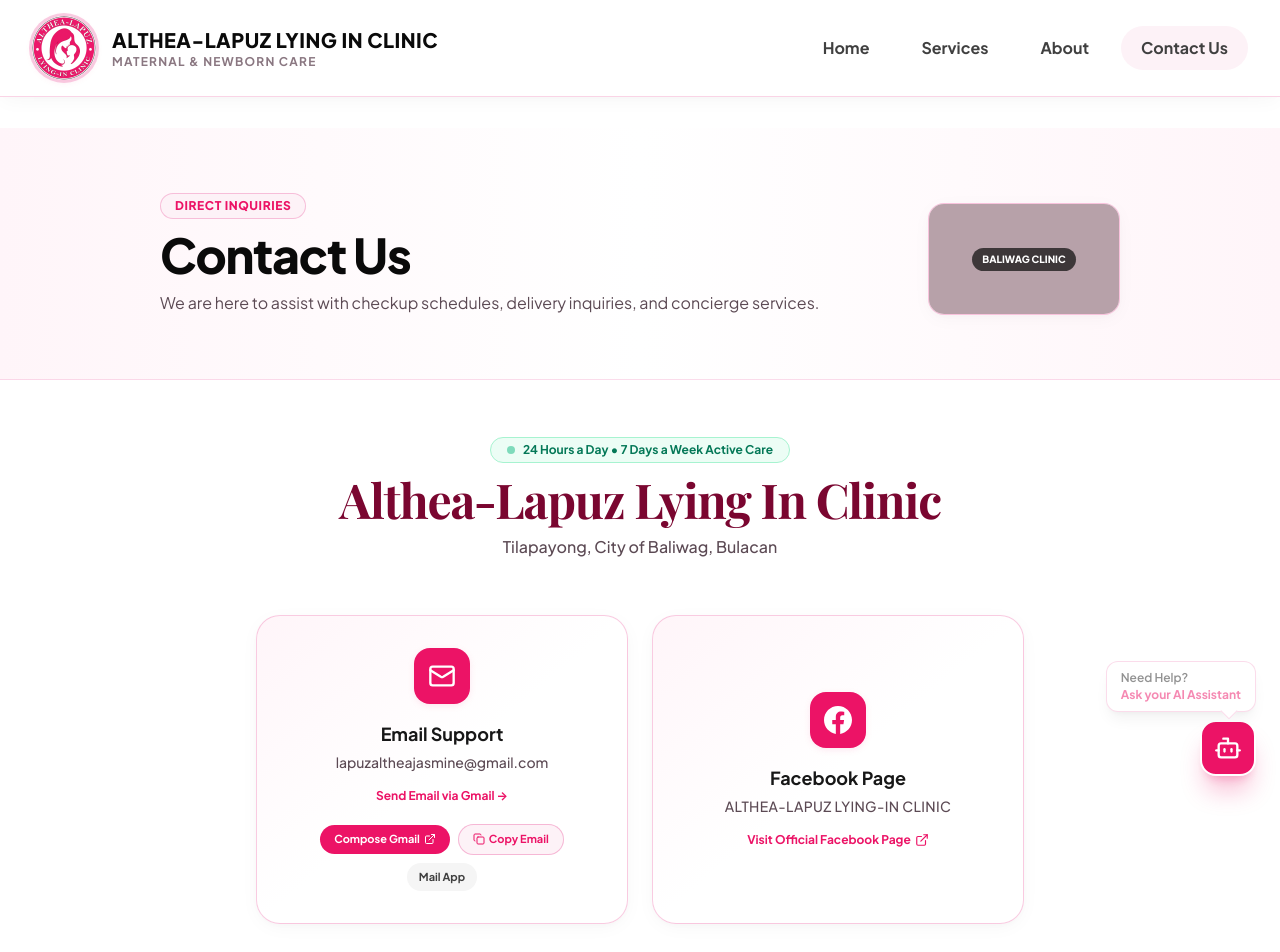
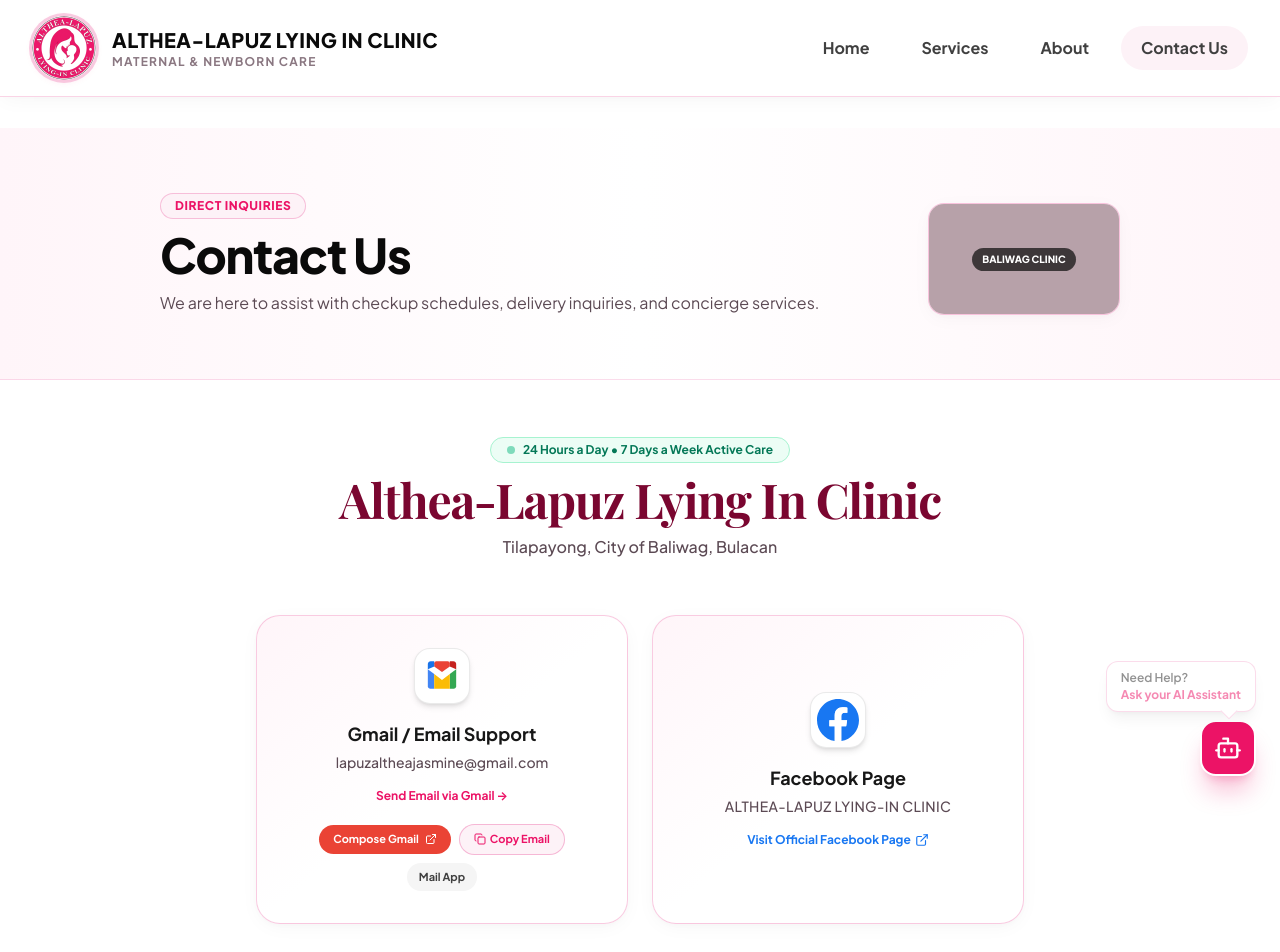
Before and after one commit to scaradook13/ALTHEA-LAPUZ-LYING-IN-CLINIC, a Vue app: page /contact in a window 1280 px wide. Shown: the top 952 px of the page. Built offline with nearby package versions, Linux system fonts and the light colour scheme; grey boxes are pictures that could not be loaded; a web font is replaced by a local one.

Commit message:
style: replace generic icons with authentic official Gmail and Facebook logos

```diff
--- a/src/components/sections/ContactPreviewSection.vue
+++ b/src/components/sections/ContactPreviewSection.vue
@@ -53,11 +53,19 @@
           class="bg-white hover:bg-brand-subtle/50 p-6 rounded-2xl border border-brand-border/60 hover:border-brand-primary shadow-card hover:shadow-card-hover transition-all duration-300 flex flex-col items-center text-center space-y-3 group cursor-pointer relative"
           title="Click to compose an email in Gmail or copy address"
         >
-          <div class="w-12 h-12 rounded-2xl bg-brand-soft flex items-center justify-center text-brand-primary group-hover:scale-110 transition-transform">
-            <Mail class="w-6 h-6" />
+          <!-- Authentic Official Gmail Logo -->
+          <div class="w-12 h-12 rounded-2xl bg-white border border-neutral-200/80 group-hover:scale-110 transition-transform flex items-center justify-center shadow-xs p-2">
+            <svg class="w-full h-full" viewBox="0 0 48 48">
+              <path fill="#4285F4" d="M4 14.5V38.5C4 40.4 5.6 42 7.5 42H13V21L4 14.5Z"/>
+              <path fill="#34A853" d="M44 14.5V38.5C44 40.4 42.4 42 40.5 42H35V21L44 14.5Z"/>
+              <path fill="#EA4335" d="M35 10.5L24 18.5L13 10.5V6C13 4.3 14.3 3 16 3H32C33.7 3 35 4.3 35 6V10.5Z"/>
+              <path fill="#FBBC05" d="M13 21V42H35V21L24 29.5L13 21Z"/>
+              <path fill="#C5221F" d="M35 10.5L44 14.5V7C44 4.8 42.2 3 40 3H35V10.5Z"/>
+              <path fill="#1A73E8" d="M13 10.5L4 14.5V7C4 4.8 5.8 3 8 3H13V10.5Z"/>
+            </svg>
           </div>
           <div>
-            <h3 class="text-xs font-extrabold uppercase tracking-wider text-text-muted">Email Inquiries</h3>
+            <h3 class="text-xs font-extrabold uppercase tracking-wider text-text-muted">Gmail Support</h3>
             <p class="text-sm font-bold text-brand-primary mt-1 break-all select-all">lapuzaltheajasmine@gmail.com</p>
           </div>
 
--- a/src/views/ContactView.vue
+++ b/src/views/ContactView.vue
@@ -57,12 +57,20 @@
           class="bg-gradient-to-br from-brand-subtle via-white to-white p-8 rounded-3xl border border-brand-border/60 hover:border-brand-primary flex flex-col items-center justify-center space-y-4 group shadow-card hover:shadow-card-hover transition-all duration-300 cursor-pointer text-center relative"
           title="Click to compose an email in Gmail or copy address"
         >
-          <div class="w-14 h-14 rounded-2xl bg-brand-primary group-hover:scale-110 transition-transform flex items-center justify-center text-white shadow-brand-sm">
-            <Mail class="w-7 h-7" />
+          <!-- Authentic Official Gmail Logo -->
+          <div class="w-14 h-14 rounded-2xl bg-white border border-neutral-200/80 group-hover:scale-110 transition-transform flex items-center justify-center shadow-md p-2.5">
+            <svg class="w-full h-full" viewBox="0 0 48 48">
+              <path fill="#4285F4" d="M4 14.5V38.5C4 40.4 5.6 42 7.5 42H13V21L4 14.5Z"/>
+              <path fill="#34A853" d="M44 14.5V38.5C44 40.4 42.4 42 40.5 42H35V21L44 14.5Z"/>
+              <path fill="#EA4335" d="M35 10.5L24 18.5L13 10.5V6C13 4.3 14.3 3 16 3H32C33.7 3 35 4.3 35 6V10.5Z"/>
+              <path fill="#FBBC05" d="M13 21V42H35V21L24 29.5L13 21Z"/>
+              <path fill="#C5221F" d="M35 10.5L44 14.5V7C44 4.8 42.2 3 40 3H35V10.5Z"/>
+              <path fill="#1A73E8" d="M13 10.5L4 14.5V7C4 4.8 5.8 3 8 3H13V10.5Z"/>
+            </svg>
           </div>
           <div>
             <h3 class="text-lg font-bold text-neutral-900 group-hover:text-brand-primary transition-colors">
-              Email Support
+              Gmail / Email Support
             </h3>
             <p class="text-xs sm:text-sm text-text-secondary font-medium mt-1 break-all select-all">
               lapuzaltheajasmine@gmail.com
@@ -84,7 +92,7 @@
               :href="gmailUrl"
               target="_blank"
               rel="noopener noreferrer"
-              class="px-3.5 py-1.5 bg-brand-primary text-white text-[11px] font-bold rounded-full shadow-xs hover:bg-brand-primary-hover hover:shadow-brand transition-all flex items-center gap-1 cursor-pointer"
+              class="px-3.5 py-1.5 bg-[#EA4335] text-white text-[11px] font-bold rounded-full shadow-xs hover:bg-[#D93025] transition-all flex items-center gap-1.5 cursor-pointer"
             >
               <span>Compose Gmail</span>
               <ExternalLink class="w-3 h-3" />
@@ -112,12 +120,14 @@
           href="https://www.facebook.com/share/1F9n16Qjzo/"
           target="_blank"
           rel="noopener noreferrer"
-          class="bg-gradient-to-br from-brand-subtle via-white to-white p-8 rounded-3xl border border-brand-border/60 hover:border-brand-primary flex flex-col items-center justify-center space-y-4 group shadow-card hover:shadow-card-hover transition-all duration-300 cursor-pointer"
+          class="bg-gradient-to-br from-brand-subtle via-white to-white p-8 rounded-3xl border border-brand-border/60 hover:border-brand-primary flex flex-col items-center justify-center space-y-4 group shadow-card hover:shadow-card-hover transition-all duration-300 cursor-pointer text-center"
           title="Visit Althea-Lapuz Lying-In Clinic on Facebook"
         >
-          <div class="w-14 h-14 rounded-2xl bg-brand-primary group-hover:scale-110 transition-transform flex items-center justify-center text-white shadow-brand-sm">
-            <svg class="w-7 h-7 fill-current" viewBox="0 0 24 24">
-              <path d="M24 12.073c0-6.627-5.373-12-12-12s-12 5.373-12 12c0 5.99 4.388 10.954 10.125 11.854v-8.385H7.078v-3.47h3.047V9.43c0-3.007 1.792-4.669 4.533-4.669 1.312 0 2.686.235 2.686.235v2.953H15.83c-1.491 0-1.956.925-1.956 1.874v2.25h3.328l-.532 3.47h-2.796v8.385C19.612 23.027 24 18.062 24 12.073z"/>
+          <!-- Authentic Official Facebook Logo -->
+          <div class="w-14 h-14 rounded-2xl bg-white border border-neutral-200/80 group-hover:scale-110 transition-transform flex items-center justify-center shadow-md p-1.5">
+            <svg class="w-full h-full" viewBox="0 0 24 24">
+              <path fill="#1877F2" d="M24 12.073C24 5.405 18.627 0 12 0S0 5.405 0 12.073C0 18.1 4.415 23.094 10.125 24v-8.437H7.078v-3.49h3.047v-2.66c0-3.025 1.792-4.697 4.533-4.697 1.312 0 2.686.236 2.686.236v2.971H15.83c-1.491 0-1.956.93-1.956 1.886v2.264h3.328l-.532 3.49h-2.796V24C19.585 23.094 24 18.1 24 12.073z"/>
+              <path fill="#FFFFFF" d="M16.671 15.563l.532-3.49h-3.328v-2.264c0-.956.465-1.886 1.956-1.886h1.491V4.952s-1.374-.236-2.686-.236c-2.741 0-4.533 1.672-4.533 4.697v2.66H7.078v3.49h3.047V24c.618.097 1.25.148 1.875.148s1.257-.051 1.875-.148v-8.437h2.796z"/>
             </svg>
           </div>
           <div>
@@ -128,7 +138,7 @@
               ALTHEA-LAPUZ LYING-IN CLINIC
             </p>
           </div>
-          <span class="text-xs font-bold text-brand-primary group-hover:underline flex items-center gap-1">
+          <span class="text-xs font-bold text-[#1877F2] group-hover:underline flex items-center gap-1">
             <span>Visit Official Facebook Page</span>
             <ExternalLink class="w-3.5 h-3.5" />
           </span>
```
